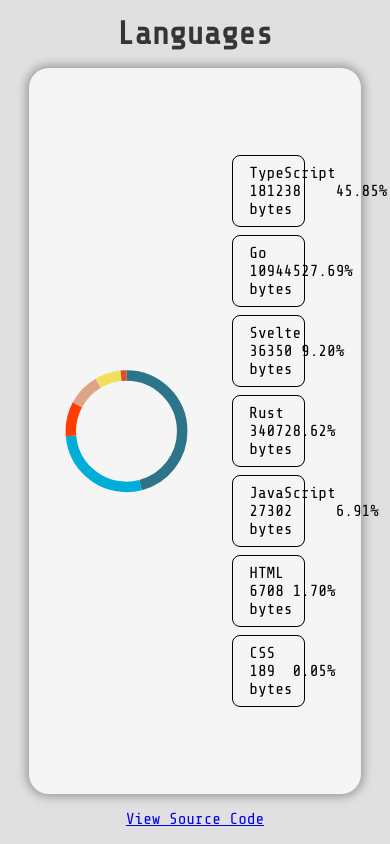
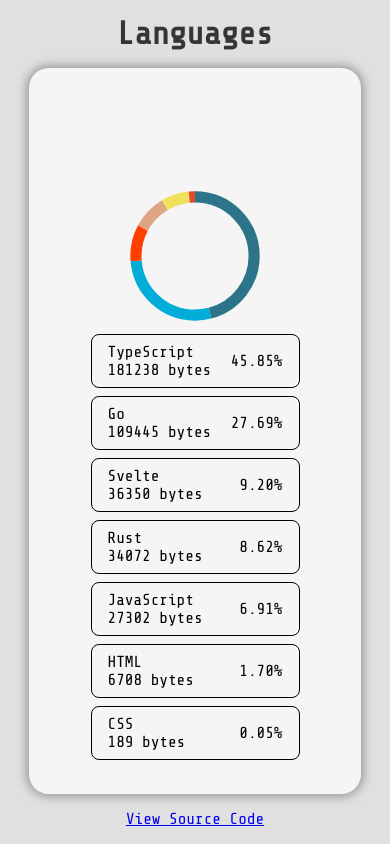
Before and after one commit to Shresht7/Languages, a Svelte app: page / in a window 390 px wide. Built offline with nearby package versions, Linux system fonts and the light colour scheme.

Commit message:
Add responsiveness to `ChartSection`

```diff
--- a/src/components/Chart.svelte
+++ b/src/components/Chart.svelte
@@ -22,6 +22,7 @@
         {#each languages as [language, bytes], idx}
             <!-- Percentage share of the current language -->
             {(percent = percentage(bytes / totalBytes))}
+
             <!-- Calculate the current cumulative number of bytes -->
             {(cumulativePercent =
                 percentage(
--- a/src/components/ChartSection.svelte
+++ b/src/components/ChartSection.svelte
@@ -30,4 +30,10 @@
         height: 100%;
         max-height: 60vh;
     }
+
+    @media (max-width: 768px) {
+        section {
+            flex-direction: column;
+        }
+    }
 </style>
--- a/src/components/List.svelte
+++ b/src/components/List.svelte
@@ -48,6 +48,12 @@
         align-items: center;
     }
 
+    @media (max-width: 768px) {
+        #list {
+            max-width: 70vw;
+        }
+    }
+
     ol {
         width: 100%;
         display: flex;
```
